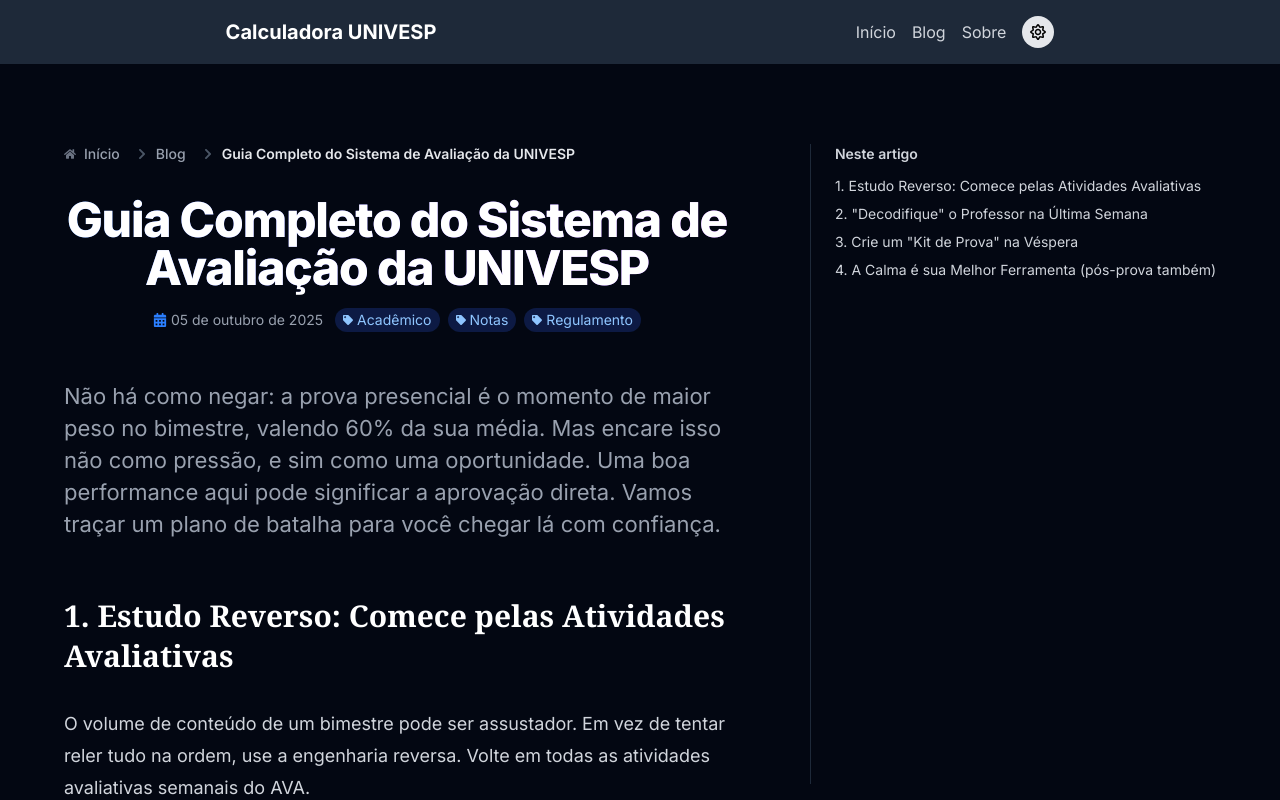
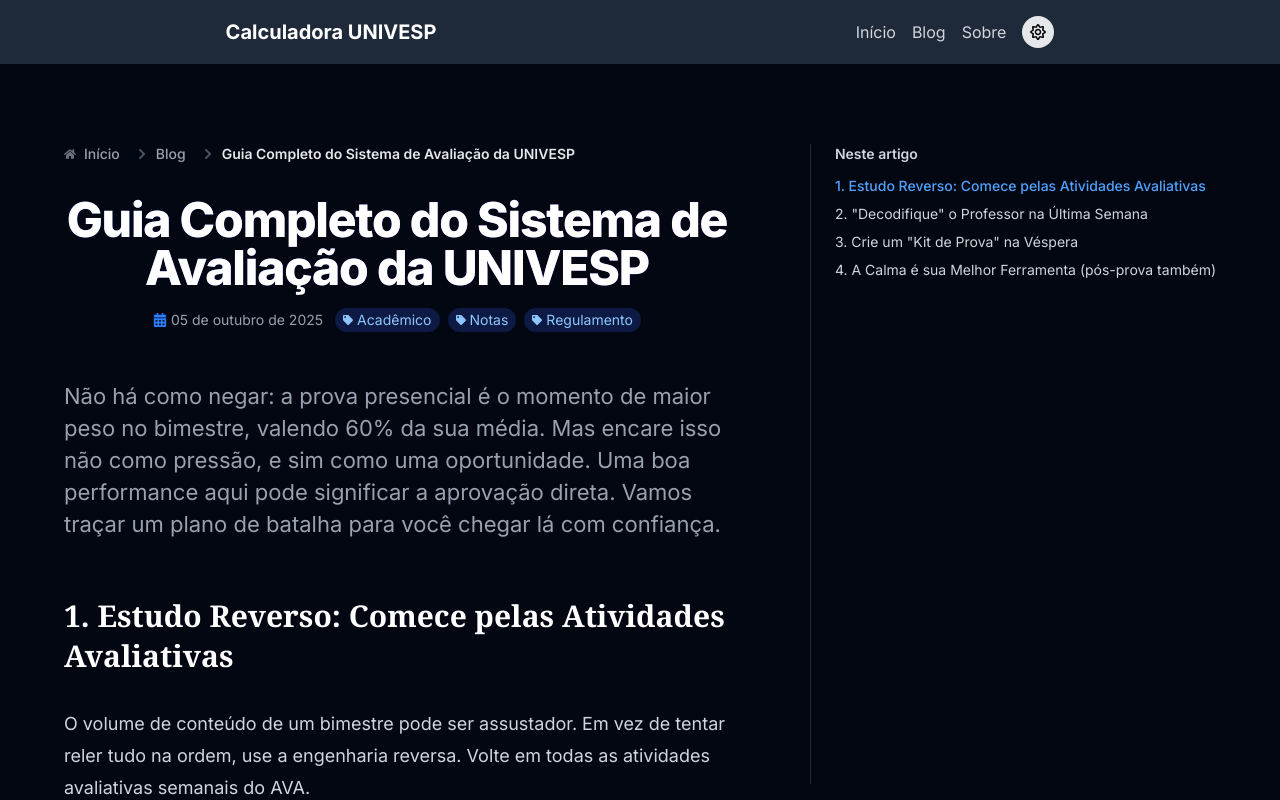
Before and after one commit to Marcone-Santos1/calculadora-univesp-next, a Next.js app: page /blog/guia-sistema-avaliacao-univesp in a window 1280 px wide. Shown: the top 800 px of the page. Built offline with nearby package versions, Linux system fonts and the light colour scheme.

Commit message:
visual update

```diff
--- a/src/app/globals.css
+++ b/src/app/globals.css
@@ -26,3 +26,7 @@
     scrollbar-width: thin;
     scrollbar-color: #9ca3af transparent;
 }
+
+html {
+    scroll-behavior: smooth;
+}
--- a/src/components/blog/TableOfContents.tsx
+++ b/src/components/blog/TableOfContents.tsx
@@ -5,6 +5,7 @@
 interface Heading {
   id: string;
   text: string;
+  el: Element;
   level: number;
 }
 
@@ -14,31 +15,44 @@
 
   useEffect(() => {
     const elements = Array.from(
-      document.querySelectorAll("article h2, article h3")
-    ).map((el, index) => ({
-      id: el.id || `heading-${index}`, // garante key única
-      text: el.textContent?.trim() || `heading-${index}`,
-      level: el.tagName === "H2" ? 2 : 3,
-    }));
+      document.querySelectorAll("article h2, article h3, article h4")
+    ).map((el, index) => {
+      const level = Number(el.tagName[1]); // H2->2, H3->3, H4->4
+      const id = el.id || `heading-${index}`;
+      if (!el.id) el.id = id; // garante que o DOM tenha id
+      return { id, text: el.textContent?.trim() || `heading-${index}`, level, el };
+    });
 
     setHeadings(elements);
+  }, []);
+
+  // Observer para atualizar activeId
+  useEffect(() => {
+    if (!headings.length) return;
 
     const observer = new IntersectionObserver(
       (entries) => {
-        entries.forEach((entry) => {
-          if (entry.isIntersecting) setActiveId(entry.target.id);
-        });
+        const visible = entries
+          .filter(entry => entry.isIntersecting)
+          .sort((a, b) => a.boundingClientRect.top - b.boundingClientRect.top);
+
+        if (visible.length) setActiveId(visible[0].target.id);
       },
-      { rootMargin: "0px 0px -80% 0px" }
+      { rootMargin: "0px 0px -60% 0px", threshold: 0.1 }
     );
 
-    elements.forEach((h) => {
-      const el = document.getElementById(h.id);
-      if (el) observer.observe(el);
-    });
+    headings.forEach(h => observer.observe(h.el));
 
     return () => observer.disconnect();
-  }, []);
+  }, [headings]);
+
+  // Scroll suave
+  const scrollToElement = (el: Element) => {
+    if (!el) return;
+    el.scrollIntoView({ behavior: "smooth", block: "start" });
+    setActiveId(el.id);
+  };
+
 
   return (
     <aside className="hidden xl:block sticky top-24 max-h-[80vh] overflow-auto border-l border-gray-200 dark:border-gray-800 pl-6 ml-8 text-sm">
@@ -48,18 +62,18 @@
       <ul className="space-y-2">
         {headings.map((h) => (
           <li key={h.id}>
-            <a
-              href={`#${h.id}`}
-              className={`
-                block hover:text-blue-500 dark:hover:text-blue-400 transition-colors
-                ${h.level === 3 && "ml-3 text-gray-500 dark:text-gray-400"}
-                ${activeId === h.id
+            <button
+              onClick={() => scrollToElement(h.el)}
+              className={`block hover:text-blue-500 dark:hover:text-blue-400 transition-colors cursor-pointer ${
+                h.level === 3 ? "ml-3 text-gray-500 dark:text-gray-400" : ""
+              } ${
+                activeId === h.id
                   ? "text-blue-600 dark:text-blue-400 font-medium"
-                  : "text-gray-600 dark:text-gray-300"}
-              `}
+                  : "text-gray-600 dark:text-gray-300"
+              }`}
             >
               {h.text}
-            </a>
+            </button>
           </li>
         ))}
       </ul>
```
